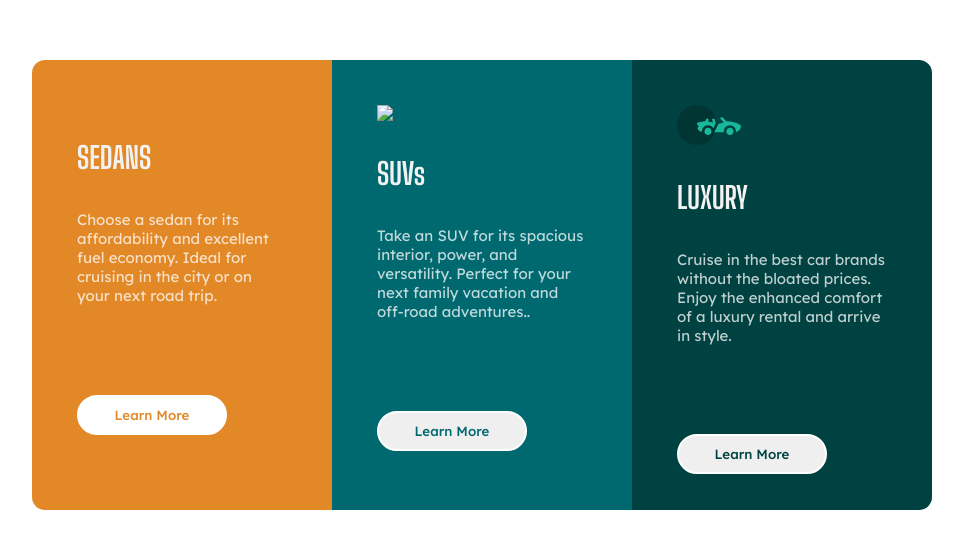
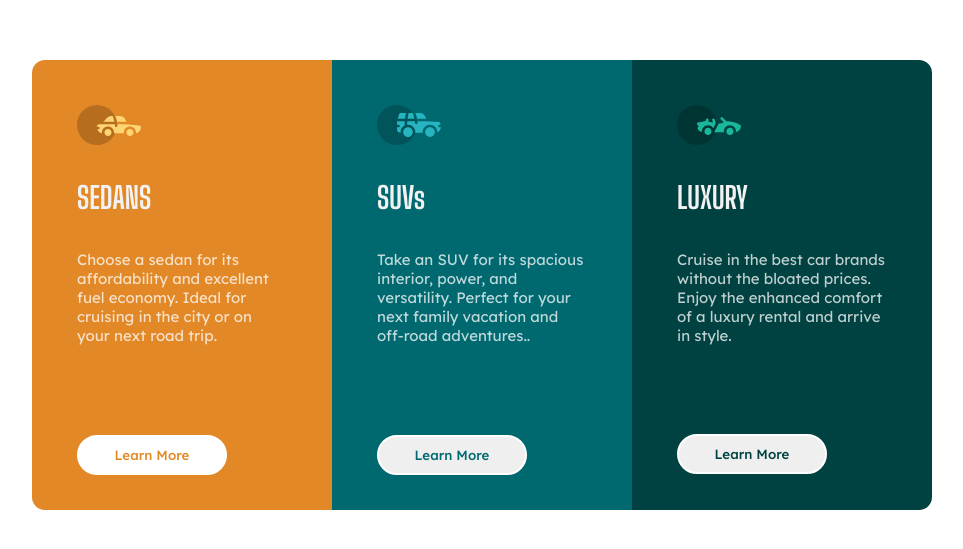
Before and after one commit to DUMBLEDORE01/3-column-preview-card-component, a plain HTML site: page index.html in a window 1280 px wide. Shown: the part 123-672 px from the top of the page, without its empty margins (166-1129 px from the left). Drawn offline with Linux system fonts and the light colour scheme.

Commit message:
Update index.html

```diff
--- a/index.html
+++ b/index.html
@@ -24,7 +24,7 @@
 
   <div class="card1">
     <div class="image1">
-      <img src="./images/icon-sedans.svg" alt="">
+      <img src="./icon-sedans.svg" alt="">
     </div>
     <h1>
       SEDANS
@@ -34,7 +34,7 @@
     <button>Learn More</button>
   </div>
   <div class="card2">
-    <img src="./images/icon-suvs.svg">
+    <img src="./icon-suvs.svg">
     <h1>
       SUVs
     </h1>
```
